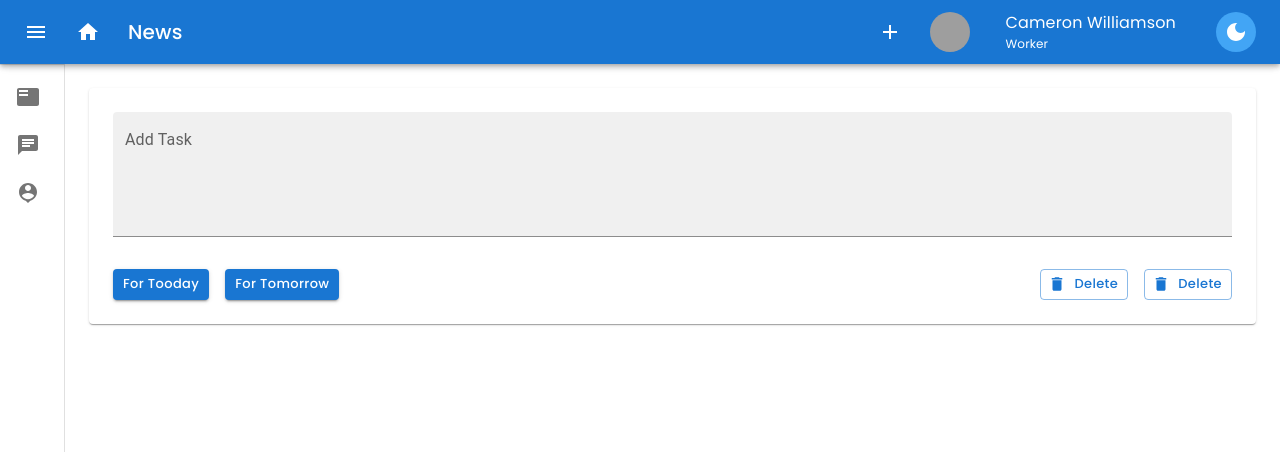
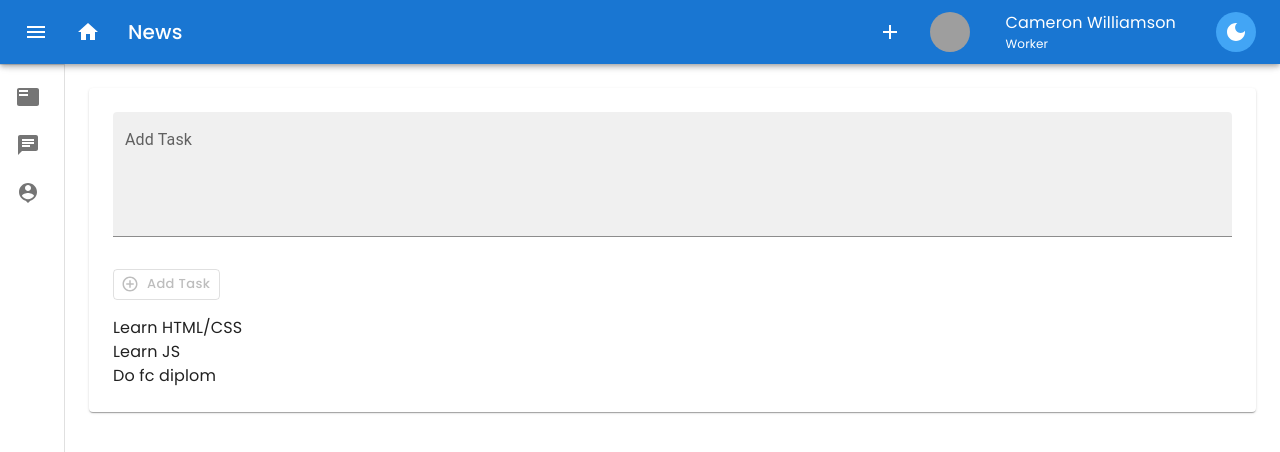
Before and after one commit to BrianBellamy/diplom, a React (Create React App) app: page / in a window 1280 px wide. Shown: the top 452 px of the page. Built offline with nearby package versions, Linux system fonts and the light colour scheme; grey boxes are pictures that could not be loaded.

Commit message:
последнее обновление

```diff
--- a/src/pages/Home.jsx
+++ b/src/pages/Home.jsx
@@ -1,9 +1,43 @@
-import { Box, TextField, Button, Stack } from '@mui/material'
-import React from 'react'
+import { Box, TextField, Button} from '@mui/material'
+import React, {useState} from 'react'
+import AddCircleOutlineIcon from '@mui/icons-material/AddCircleOutline';
 import DeleteIcon from '@mui/icons-material/Delete';
 import '../app.css'
 
 const Home = () => {
+
+const [todos, setTodos] = useState([
+  {
+    title: 'Learn HTML/CSS',
+    complete: true
+  },
+  {
+    title: 'Learn JS',
+    complete: true
+  },
+  {
+    title: 'Do fc diplom',
+    complete: true
+  },
+])
+
+const addTodo = () =>{
+  const tmpArr = todos
+  tmpArr.push({
+    title: newTodo,
+    complete: true
+  })
+  setTodos(tmpArr)
+  setNewTodo('')
+}
+
+
+const deleteTodo = (index) =>{}
+const toggleTodo = (index) =>{}
+
+const [newTodo, setNewTodo] = useState("")
+
+
   return (
     <Box>
    <TextField sx={{
@@ -14,40 +48,39 @@ const Home = () => {
           multiline
           rows={4}
           variant="filled"
+          value={newTodo}
+          onChange={(e) => setNewTodo(e.target.value)}
         />
 <Box sx={{
   display:'flex',
   justifyContent: 'space-between',
   mt: 4,
 }}>
-      <Stack direction='row' spacing={2}>
-      <Button
-          sx={{
-            textTransform: 'none'
-          }}
-           variant="contained" size='small'>For Tooday</Button>
-           <Button
-          sx={{
-            textTransform: 'none'
-          }}
-           variant="contained" size='small'>For Tomorrow</Button>
-      </Stack>
-
-    <Stack direction='row' spacing={2}>
-
         <Button sx={{
           textTransform: 'none'
-        }} size='small' variant="outlined" startIcon={<DeleteIcon />}>
-        Delete
+        }} size='small'
+        disabled={!newTodo}
+        variant="outlined"
+        startIcon={<AddCircleOutlineIcon />}
+        onClick={addTodo}
+        >
+        Add Task
       </Button>
-      <Button sx={{
-        textTransform: 'none'
-      }} size='small' variant="outlined" startIcon={<DeleteIcon />}>
-        Delete
-      </Button>
-          </Stack>
+        </Box>
+        <Box sx={{
+          mt:2
+        }}>
+        {todos.length > 0 &&
+        todos.map((todo, index) => {
+          return(
+            <div key={index}>
+              {todo.title}
+            </div>
+          )
+        })}
         </Box>
     </Box>
+
   )
 }
 
```
